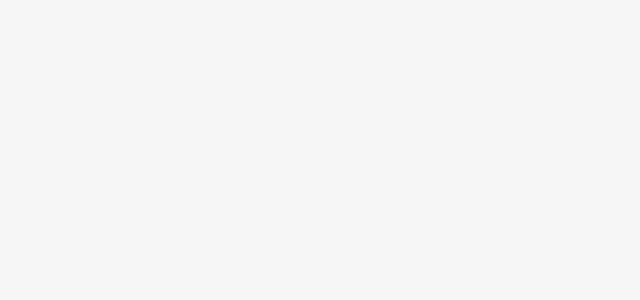
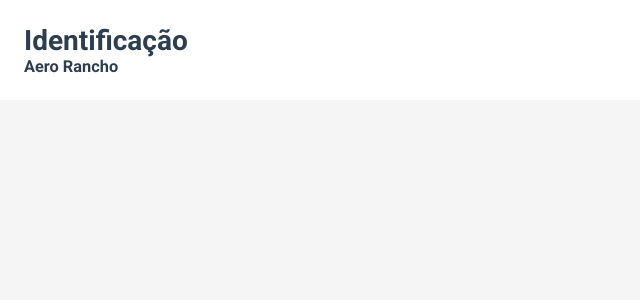
Before and after one commit to hack-ms/Deamons, a Vue app in the folder frontend/: page /#/result in a window 1280 px wide. Shown: the top 300 px of the page, without its empty margins (0-640 px from the left). Built offline with nearby package versions, Linux system fonts and the light colour scheme.

Commit message:
Add view Result

```diff
--- a/frontend/src/router.js
+++ b/frontend/src/router.js
@@ -19,5 +19,10 @@ export default new Router({
       // which is lazy-loaded when the route is visited.
       component: () => import(/* webpackChunkName: "about" */ './views/About.vue'),
     },
+    {
+      path: '/result',
+      name: 'result',
+      component: () => import('./views/Result.vue'),
+    },
   ],
 });
--- /dev/null
+++ b/frontend/src/views/Result.vue
@@ -0,0 +1,39 @@
+<template>
+  <div class="result">
+    <h1 class="result__title">
+      Identificação
+    </h1>
+    <div
+      v-for="item in list"
+      :key="item.cnes"
+      class="result__list"
+    >
+      <h3>{{ item.nome }}</h3>
+    </div>
+  </div>
+</template>
+
+<script>
+export default {
+  name: 'Result',
+  data() {
+    return {
+      list: [
+        {
+          cnes: '2134',
+          nome: 'Aero Rancho',
+          endereco: 'Av. Rachel de Queiroz, 995',
+          cidade: 'Campo Grande',
+        },
+      ],
+    };
+  },
+};
+</script>
+
+<style lang="scss" scoped>
+.result {
+  padding: 2.4rem;
+  background-color: #fff;
+}
+</style>
```
